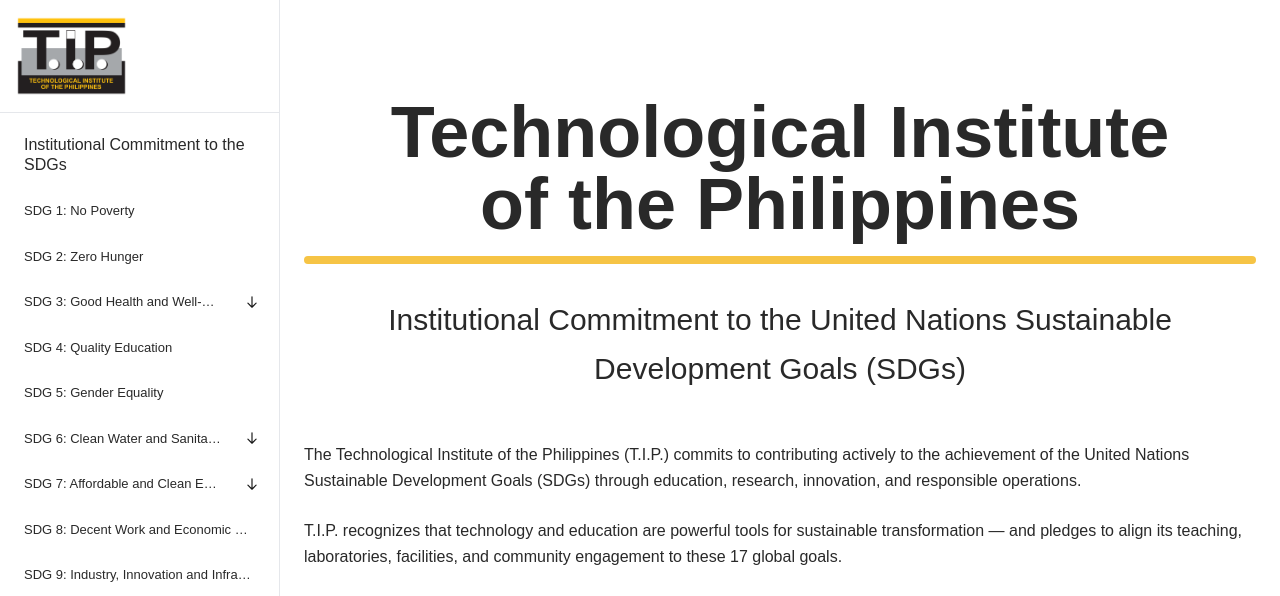
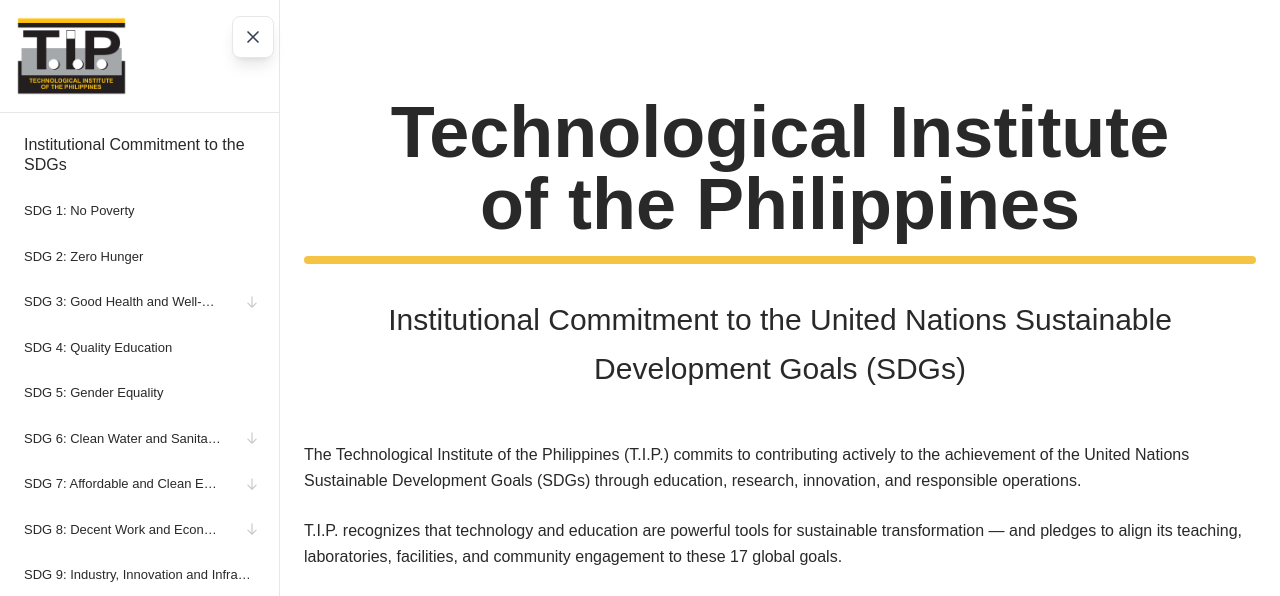
Before and after one commit to ago1203/tip-sdg, a Next.js app: page / in a window 1280 px wide. Shown: the top 596 px of the page. Built offline with nearby package versions, Linux system fonts and the light colour scheme.

Commit message:
feat: Implement sidebar context for managing sidebar state and add toggle functionality

```diff
--- a/app/layout.tsx
+++ b/app/layout.tsx
@@ -1,5 +1,6 @@
 import type { Metadata } from "next";
 import { Geist, Geist_Mono } from "next/font/google";
+import { SidebarProvider } from "@/contexts/sidebar-context";
 import "./globals.css";
 
 const geistSans = Geist({
@@ -30,7 +31,9 @@ export default function RootLayout({
       <body
         className={`${geistSans.variable} ${geistMono.variable} antialiased`}
       >
-        {children}
+        <SidebarProvider>
+          {children}
+        </SidebarProvider>
       </body>
     </html>
   );
--- a/components/main-content.tsx
+++ b/components/main-content.tsx
@@ -2,6 +2,7 @@
 
 import type { SDG } from "@/data/sdg-data"
 import ImageGallery from "./image-gallery"
+import { useSidebar } from "@/contexts/sidebar-context"
 
 interface MainContentProps {
   sdg: SDG | undefined
@@ -9,9 +10,11 @@ interface MainContentProps {
 }
 
 export default function MainContent({ sdg, selectedSDG }: MainContentProps) {
+  const { isOpen } = useSidebar()
+
   if (selectedSDG === 0) {
     return (
-      <div className="flex-1 overflow-y-auto bg-gradient-to-b from-background via-background to-background/95">
+      <div className={`flex-1 overflow-y-auto bg-gradient-to-b from-background via-background to-background/95 transition-all duration-300 ${isOpen ? '' : 'ml-0'}`}>
         <div className="max-w-5xl mx-auto px-8 py-16 md:py-20">
           {/* About Header */}
           <div className="mb-16">
@@ -47,7 +50,7 @@ export default function MainContent({ sdg, selectedSDG }: MainContentProps) {
   if (!sdg) return null
 
   return (
-    <div className="flex-1 overflow-y-auto bg-gradient-to-b from-background via-background to-background/95">
+    <div className={`flex-1 overflow-y-auto bg-gradient-to-b from-background via-background to-background/95 transition-all duration-300 ${isOpen ? '' : 'ml-0'}`}>
       <div className="max-w-5xl mx-auto px-8 py-16 md:py-20">
         <div className="mb-16 space-y-4">
           <div className="flex items-baseline gap-4">
--- a/components/side-bar.tsx
+++ b/components/side-bar.tsx
@@ -5,6 +5,7 @@ import Link from "next/link"
 import { usePathname } from "next/navigation"
 import { sdgData } from "@/data/sdg-data"
 import { useState, useRef, useEffect } from "react"
+import { useSidebar } from "@/contexts/sidebar-context"
 
 interface SidebarProps {
   onNavigate?: (sectionId: string) => void
@@ -17,6 +18,7 @@ export default function Sidebar({ onNavigate }: SidebarProps) {
   const [sidebarWidth, setSidebarWidth] = useState(280)
   const [isResizing, setIsResizing] = useState(false)
   const sidebarRef = useRef<HTMLDivElement>(null)
+  const { isOpen, toggleSidebar } = useSidebar()
 
   const toggleSDGExpand = (sdgId: string) => {
     const newExpanded = new Set(expandedSDGs)
@@ -57,11 +59,44 @@ export default function Sidebar({ onNavigate }: SidebarProps) {
   }, [isResizing])
 
   return (
+    <>
+      {/* Menu Toggle Button - Fixed Position */}
+      <button
+        onClick={toggleSidebar}
+        className={`fixed top-4 z-50 bg-white border border-gray-200 rounded-lg shadow-lg hover:shadow-xl transition-all duration-300 p-2.5 hover:bg-gray-50 group ${
+          isOpen ? "left-[calc(280px-3rem)]" : "left-4"
+        }`}
+        style={{
+          left: isOpen ? `${sidebarWidth - 48}px` : "16px",
+        }}
+        aria-label={isOpen ? "Close sidebar" : "Open sidebar"}
+      >
+        <svg
+          className="w-5 h-5 text-gray-700 group-hover:text-[#f6c445] transition-colors"
+          fill="none"
+          stroke="currentColor"
+          viewBox="0 0 24 24"
+        >
+          {isOpen ? (
+            <path strokeLinecap="round" strokeLinejoin="round" strokeWidth={2} d="M6 18L18 6M6 6l12 12" />
+          ) : (
+            <path strokeLinecap="round" strokeLinejoin="round" strokeWidth={2} d="M4 6h16M4 12h16M4 18h16" />
+          )}
+        </svg>
+      </button>
+
+      {/* Sidebar */}
       <div
         ref={sidebarRef}
-      className="bg-white border-r border-gray-200 overflow-y-auto flex flex-col scroll-smooth relative"
-      style={{ width: `${sidebarWidth}px` }}
+        className={`bg-white border-r border-gray-200 overflow-hidden flex flex-col relative transition-all duration-300 ease-in-out ${
+          isOpen ? "translate-x-0 opacity-100" : "-translate-x-full opacity-0"
+        }`}
+        style={{
+          width: isOpen ? `${sidebarWidth}px` : "0px",
+          minWidth: isOpen ? `${sidebarWidth}px` : "0px",
+        }}
       >
+        <div className="overflow-y-auto flex flex-col h-full scroll-smooth">
           {/* Header */}
           <div className="p-4 border-b border-gray-200 sticky top-0 bg-white z-20">
             <div className="h-20 relative w-full max-w-40">
@@ -114,7 +149,7 @@ export default function Sidebar({ onNavigate }: SidebarProps) {
                     {hasAnyTitles && (
                       <button
                         onClick={() => toggleSDGExpand(sdg.id)}
-                    className="px-2 py-2.5 rounded-lg transition-all duration-200 hover:text-[#f6c445] shrink-0"
+                        className="px-2 py-2.5 rounded-lg transition-all duration-200 text-[#292929]/25 hover:text-[#f6c445] shrink-0"
                       >
                         <div
                           className="w-3.5 h-3.5 shrink-0 transition-transform duration-300"
@@ -123,7 +158,12 @@ export default function Sidebar({ onNavigate }: SidebarProps) {
                           }}
                         >
                           <svg className="w-full h-full" fill="none" stroke="currentColor" viewBox="0 0 24 24">
-                        <path strokeLinecap="round" strokeLinejoin="round" strokeWidth={2} d="M19 14l-7 7m0 0l-7-7m7 7V3" />
+                            <path
+                              strokeLinecap="round"
+                              strokeLinejoin="round"
+                              strokeWidth={2}
+                              d="M19 14l-7 7m0 0l-7-7m7 7V3"
+                            />
                           </svg>
                         </div>
                       </button>
@@ -173,13 +213,17 @@ export default function Sidebar({ onNavigate }: SidebarProps) {
               )
             })}
           </nav>
+        </div>
 
-      {/* Resize Handle */}
+        {/* Resize Handle - Only visible when sidebar is open */}
+        {isOpen && (
           <div
             onMouseDown={startResizing}
             className="absolute top-0 right-0 w-1 h-full cursor-col-resize hover:bg-[#f6c445] transition-colors z-30"
             style={{ backgroundColor: isResizing ? "#f6c445" : "transparent" }}
           />
+        )}
       </div>
+    </>
   )
 }
--- /dev/null
+++ b/contexts/sidebar-context.tsx
@@ -0,0 +1,54 @@
+"use client"
+
+import { createContext, useContext, useState, useEffect, ReactNode } from "react"
+
+interface SidebarContextType {
+  isOpen: boolean
+  toggleSidebar: () => void
+  setSidebarOpen: (open: boolean) => void
+}
+
+const SidebarContext = createContext<SidebarContextType | undefined>(undefined)
+
+export function SidebarProvider({ children }: { children: ReactNode }) {
+  const [isOpen, setIsOpen] = useState(true)
+  const [mounted, setMounted] = useState(false)
+
+  // Load sidebar state from localStorage on mount
+  useEffect(() => {
+    const savedState = localStorage.getItem("sidebar-open")
+    if (savedState !== null) {
+      setIsOpen(savedState === "true")
+    }
+    setMounted(true)
+  }, [])
+
+  // Save sidebar state to localStorage whenever it changes
+  useEffect(() => {
+    if (mounted) {
+      localStorage.setItem("sidebar-open", String(isOpen))
+    }
+  }, [isOpen, mounted])
+
+  const toggleSidebar = () => {
+    setIsOpen((prev) => !prev)
+  }
+
+  const setSidebarOpen = (open: boolean) => {
+    setIsOpen(open)
+  }
+
+  return (
+    <SidebarContext.Provider value={{ isOpen, toggleSidebar, setSidebarOpen }}>
+      {children}
+    </SidebarContext.Provider>
+  )
+}
+
+export function useSidebar() {
+  const context = useContext(SidebarContext)
+  if (context === undefined) {
+    throw new Error("useSidebar must be used within a SidebarProvider")
+  }
+  return context
+}
--- a/data/sdg-data.ts
+++ b/data/sdg-data.ts
@@ -126,43 +126,43 @@ export const sdgData: SDG[] = [
         link: "",
         indicators: [
           {
-            id: "sdg-3-1-5",
+            id: "sdg-3-3-1",
             title: "3.3.1 Current collaborations with health institutions",
             link: "https://drive.google.com/file/d/1pTY1YpKHapBVzcPP4bOq1MFKEX9S8sXV/view?usp=drive_link",
             description: "",
           },
           {
-            id: "sdg-3-1-6",
+            id: "sdg-3-3-2",
             title: "3.3.2 Health outreach programmes",
             link: "https://drive.google.com/file/d/1OZ6YQgpVQfTB6oAGEZucK7OE_td8i5so/view?usp=drive_link",
             description: "",
           },
           {
-            id: "sdg-3-1-7",
+            id: "sdg-3-3-3",
             title: "3.3.3 Shared sports facilities",
             link: "https://drive.google.com/file/d/14XnbKTqYxXHsRq74878ABJvyXKhQLa2k/view?usp=drive_link",
             description: "",
           },
           {
-            id: "sdg-3-1-8",
+            id: "sdg-3-3-4",
             title: "3.3.4 Sexual and reproductive health care services for students",
             link: "https://drive.google.com/file/d/17hC6kXgDF-xeJNxF_geXurF8dfRcHuSw/view?usp=drive_link",
             description: "",
           },
           {
-            id: "sdg-3-1-9",
+            id: "sdg-3-3-5",
             title: "3.3.5 Mental health support for students",
             link: "https://drive.google.com/file/d/1bfP8-YjoQOLlFkUF7VIkeFJX1ntBG91i/view?usp=drive_link",
             description: "",
           },
           {
-            id: "sdg-3-1-10",
+            id: "sdg-3-3-6",
             title: "3.3.6 Smoke-free policy",
             link: "https://drive.google.com/file/d/1o0hReQj5wFlyoLfzzWO_fc3Emqw4BhcX/view?usp=drive_link",
             description: "",
           },
           {
-            id: "sdg-3-1-11",
+            id: "sdg-3-3-7",
             title: "3.3.7 Mental Health Support for Staff",
             link: "https://drive.google.com/file/d/1No-MjqC9p3hVpTP5nro7oLdWNl4Q-Aeb/view?usp=drive_link",
             description: "",
@@ -224,7 +224,7 @@ export const sdgData: SDG[] = [
         link: "",
         indicators: [
           {
-            id: "sdg-6-1-0",
+            id: "sdg-6-1-1",
             title: "",
             link: "",
             description: "T.I.P. commits to ensuring access to safe and potable water across all campuses, maintaining proper sanitation facilities, and promoting water conservation through sustainable plumbing, wastewater management, and educational initiatives for students.",
@@ -311,6 +311,13 @@ export const sdgData: SDG[] = [
             id: "sdg-6-5-3",
             title: "6.5.3 Off campus water conservation support",
             link: "https://drive.google.com/file/d/1fj_vGwLbowz4QOKv00w3ux67VEevl6lq/view?usp=sharing",
+            description: "",
+            // imageCount: 2,
+          },
+          {
+            id: "sdg-6-5-4",
+            title: "6.5.4 Sustainable water extraction on campus",
+            link: "https://drive.google.com/file/d/1t2iH_6_xAxJrAoHUllRscyiqLHtGRJvh/view?usp=sharing",
             description: "",
             // imageCount: 2,
           },
@@ -408,7 +415,7 @@ export const sdgData: SDG[] = [
         link: "",
         indicators: [
           {
-            id: "sdg-7-4-1",
+            id: "sdg-7-5-1",
             title: "7.5 Low-carbon energy use",
             link: "https://drive.google.com/file/d/1S-qEe2GtAb4j-dGBPhkvxXoIGX4LTFZP/view?usp=drive_link",
             description: ""
@@ -432,6 +439,125 @@ export const sdgData: SDG[] = [
             title: "",
             link: "",
             description: "T.I.P. supports fair and safe employment practices for faculty and staff, promotes entrepreneurship and innovation among students, and fosters partnerships with industry that lead to meaningful work and inclusive economic opportunities.",
+            // imageCount: 3,
+          },
+          {
+            id: "sdg-8-1-2",
+            title: "8.1.2 Decent Work and Economic Growth: publications",
+            link: "https://drive.google.com/file/d/1CTVolHcAgQCF4XQ9YbDY4-D1fcX9L2Ae/view?usp=drive_link",
+            description: "",
+            // imageCount: 3,
+          },
+        ],
+      },
+      {
+        id: "sdg-8-2",
+        title: "8.2 Employment practice",
+        link: "",
+        indicators: [
+          {
+            id: "sdg-8-2-1",
+            title: "8.2.1 Employment practice living wage",
+            link: "https://drive.google.com/file/d/1bkToZCz_aZMOW8RboiilmTnjBbKbo8S0/view?usp=drive_link",
+            description: "",
+            // imageCount: 3,
+          },
+          {
+            id: "sdg-8-2-2",
+            title: "8.2.2 Employment practice unions",
+            link: "https://drive.google.com/file/d/1Fvuiy7W8KQ2HK_lQ0h8xaAhjO80bVIRT/view?usp=drive_link",
+            description: "",
+            // imageCount: 3,
+          },
+          {
+            id: "sdg-8-2-3",
+            title: "8.2.3 Employment policy on discrimination",
+            link: "https://drive.google.com/file/d/1vAFGaIqGj3rBlvrp6yJKwpBwgZ_IQ6wA/view?usp=drive_link",
+            description: "",
+            // imageCount: 3,
+          },
+          {
+            id: "sdg-8-2-4",
+            title: "8.2.4 Employment policy modern slavery",
+            link: "https://drive.google.com/file/d/1-e1g4UeewxxKZU3UbXS_uDhqGSbayh4S/view?usp=drive_link",
+            description: "",
+            // imageCount: 3,
+          },
+          {
+            id: "sdg-8-2-5",
+            title: "8.2.5 Employment practice equivalent rights outsourcing",
+            link: "https://drive.google.com/file/d/1Q-o1pxpXTL-F2JUQiBKGSThDkXihv16w/view?usp=drive_link",
+            description: "",
+            // imageCount: 3,
+          },
+          {
+            id: "sdg-8-2-6",
+            title: "8.2.6 Employment policy pay scale equity",
+            link: "https://drive.google.com/file/d/11QWdFSvBQUkXg7Q1-U9gZ8AAGCCQSseR/view?usp=drive_link",
+            description: "",
+            // imageCount: 3,
+          },
+          {
+            id: "sdg-8-2-7",
+            title: "8.2.7 Tracking pay scale for gender equity",
+            link: "https://drive.google.com/file/d/1EZ1kpqtOUn3W0Mp-nOjHN_6khxszGpjn/view?usp=drive_link",
+            description: "",
+            // imageCount: 3,
+          },
+          {
+            id: "sdg-8-2-8",
+            title: "8.2.8 Employment practice appeal process",
+            link: "https://drive.google.com/file/d/1M4MDFd3V-_t2zYGcHB4mNXCxZWaBvMHR/view?usp=drive_link",
+            description: "",
+            // imageCount: 3,
+          },
+          {
+            id: "sdg-8-2-9",
+            title: "8.2.9 Employment practice labour rights",
+            link: "https://drive.google.com/file/d/1KXMrkiY2VzcVhF3pjJEPot7Ej2id_gbs/view?usp=drive_link",
+            description: "",
+            // imageCount: 3,
+          },
+        ],
+      },
+      {
+        id: "sdg-8-3",
+        title: "8.3 Expenditure per employee",
+        link: "",
+        indicators: [
+          {
+            id: "sdg-8-3-1",
+            title: "8.3.1 Indicator: Expenditure per employee",
+            link: "https://drive.google.com/file/d/1aEGIKeF34CQEqJ9IkoqjDTsm82XrG5zJ/view?usp=drive_link",
+            description: "",
+            // imageCount: 3,
+          },
+        ],
+      },
+      {
+        id: "sdg-8-4",
+        title: "8.4 Proportion of students taking work placements",
+        link: "",
+        indicators: [
+          {
+            id: "sdg-8-4-1",
+            title: "8.4.1 Indicator: Proportion of students with work placements",
+            link: "https://drive.google.com/file/d/1fr2klIN68S_DrsKjF4c3G9-2um6mQg7e/view?usp=drive_link",
+            description: "",
+            // imageCount: 3,
+          },
+        ],
+      },
+      {
+        id: "sdg-8-5",
+        title: "8.5 Proportion of employees on secure contracts",
+        link: "",
+        indicators: [
+          {
+            id: "sdg-8-5-1",
+            title: "8.5.1 Indicator: Proportion of employees on secure contracts",
+            link: "https://drive.google.com/file/d/1beEX0NQP7EHa78AfSpMgKfOUvU_Qv5NQ/view?usp=drive_link",
+            description: "",
             // imageCount: 3,
           },
         ],
@@ -667,6 +793,48 @@ export const sdgData: SDG[] = [
           },
         ],
       },
+      {
+        id: "sdg-17-3",
+        title: "17.3 Publication of SDG reports - per SDG",
+        link: "",
+        indicators: [
+          {
+            id: "sdg-17-3-1",
+            title: "",
+            link: "",
+            description: "",
+            // imageCount: 3,
+          },
+        ],
+      },
+      {
+        id: "sdg-17-4",
+        title: "17.4 Education for the SDGs",
+        link: "",
+        indicators: [
+          {
+            id: "sdg-17-4-1",
+            title: "17.4.1 Education for SDGs commitment to meaningful education",
+            link: "https://drive.google.com/file/d/1JSBlKZ-ujThNkzGfAPF9QbJRtxe3xAhs/view?usp=sharing",
+            description: "",
+            // imageCount: 3,
+          },
+          {
+            id: "sdg-17-4-2",
+            title: "17.4.2 Education for SDGs: specific courses on sustainability",
+            link: "https://drive.google.com/file/d/1-2ui21RfaZlvP37-mppCzaQWgNnRgkUG/view?usp=sharing",
+            description: "",
+            // imageCount: 3,
+          },
+          {
+            id: "sdg-17-4-3",
+            title: "17.4.3 Education for SDGs in the wider community",
+            link: "https://drive.google.com/file/d/1dRsi7g4xxzDAoerHlfHhvu_5br__l9F7/view?usp=sharing",
+            description: "",
+            // imageCount: 3,
+          },
+        ],
+      },
     ],
   },
 ]
```
Lines whose indentation alone changed are shown as unchanged.
